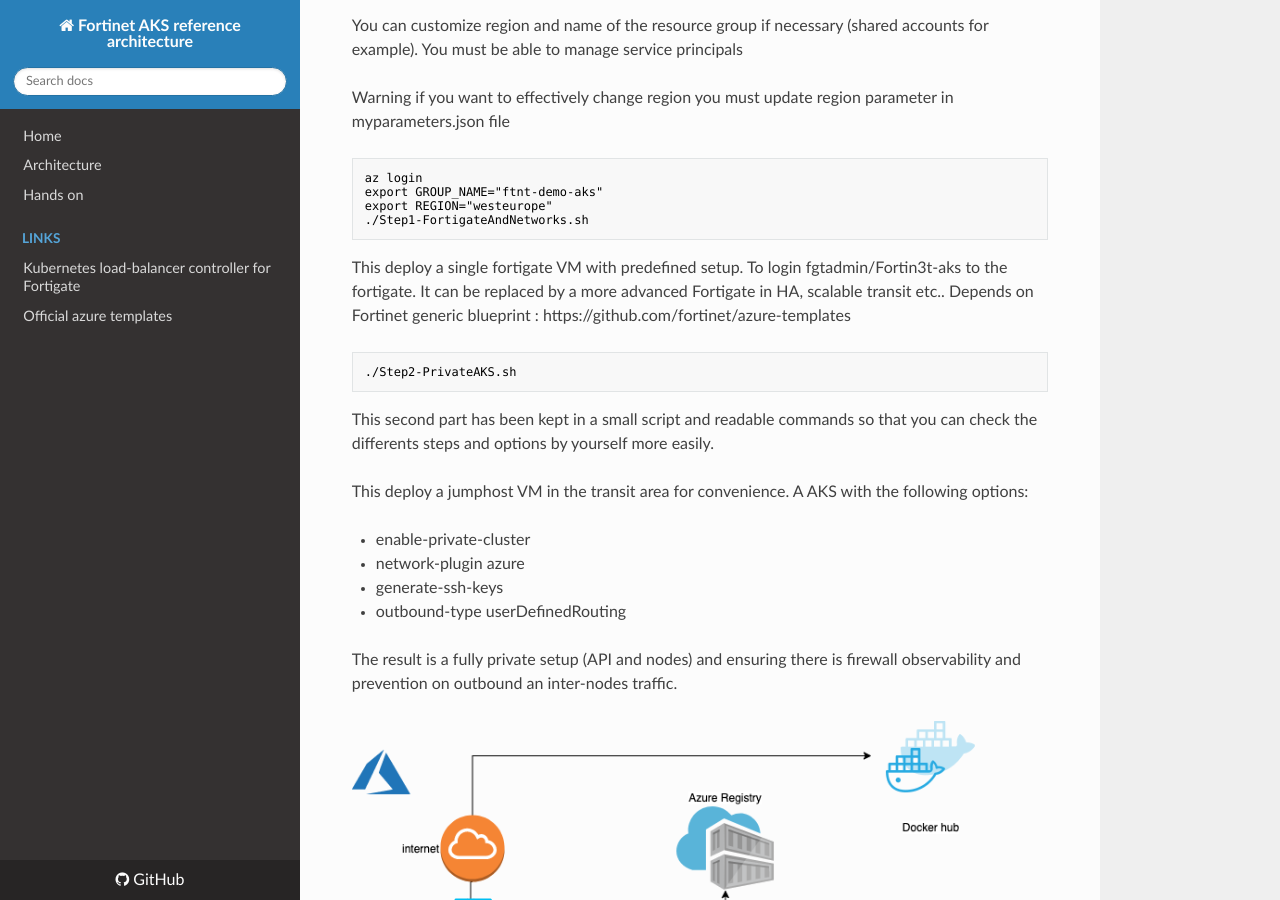
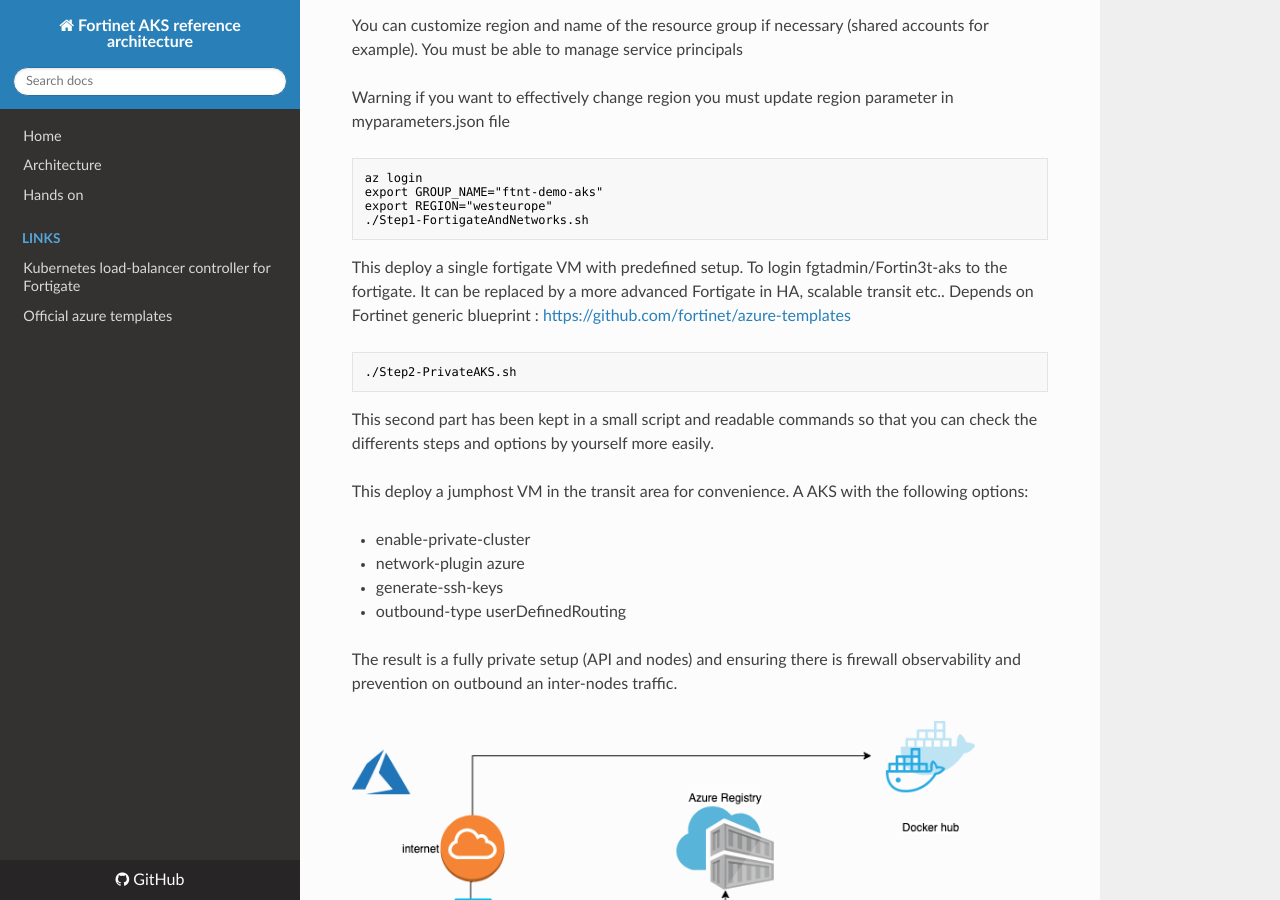
Before and after one commit to fortinet-solutions-cse/secured-AKS-refarch, an MkDocs documentation site: the page built from docs/JumphostUsage.md, in a window 1280 px wide and 900 px high, scrolled down 392 px. Built offline with MkDocs 1.6.1, drawn with Linux system fonts in a browser that asks for light colours; nearby versions of some CDN libraries.

````diff
--- a/docs/JumphostUsage.md
+++ b/docs/JumphostUsage.md
@@ -3,10 +3,12 @@
 Depending on your environement you will need Azure cli (Ansible at least 2.9 is good to have but optionnal)
 
 This section assume you already run:
+
 ```shell
 git clone https://github.com/fortinet-solutions-cse/secured-AKS-refarch
 cd secured-AKS-refarch
 ```
+
 ## Script to set the architecture
 
 You can customize region and name of the resource group if necessary (shared accounts for example). You must be able to manage service principals
@@ -19,15 +21,15 @@ export GROUP_NAME="ftnt-demo-aks"
 export REGION="westeurope"
 ./Step1-FortigateAndNetworks.sh
 ```
+
 This deploy a single fortigate VM with predefined setup. To login fgtadmin/Fortin3t-aks to the fortigate. It can be replaced by a more advanced Fortigate in HA, scalable transit etc..
-Depends on Fortinet generic blueprint : https://github.com/fortinet/azure-templates
-
+Depends on Fortinet generic blueprint : <https://github.com/fortinet/azure-templates>
 
 ```shell
 ./Step2-PrivateAKS.sh
 ```
+
 This second part has been kept in a small script and readable commands so that you can check the differents steps and options by yourself more easily.
-
 
 This deploy a jumphost VM in the transit area for convenience.
 A AKS with the following options:
@@ -45,12 +47,14 @@ The result is a fully private setup (API and nodes) and ensuring there is firewa
 If you prefer to run from the jumphost see at the end of this doc.
 
 In addition you must install Fortigate support for Ansible:
+
 ```shell
 ansible-galaxy collection install fortinet.fortios
 ```
 
 Apply configuration to the FGT.
 Replace the IP with the public IP of your fortigate. You may need to retry if experiencing a timeout.
+
 ```shell
 ansible-playbook fgt-playbook.yaml -i hosts -e ansible_host=52.174.188.48
 ```
@@ -59,11 +63,14 @@ ansible-playbook fgt-playbook.yaml -i hosts -e ansible_host=52.174.188.48
 
 If you want to use the jumphost in this setup, You can either use Azure BASTION access (not setup by default) or there is a redirection on the Fortigate.
 Find the Fortigate public IP (output of script or portal).
+
 ```shell
 ssh azureuser@<FGT IP> -p 2222
 ```
+
 Password is "Fortin3t-aks".
 To setup the Jumphost once logged on it:
+
 ```shell
 git clone https://github.com/fortinet-solutions-cse/secured-AKS-refarch
 cd secured-AKS-refarch/jumphost
@@ -77,20 +84,18 @@ az login
 
 Kubectl commands should work from this cli after this stage.
 
-
 If returning information you are good to go for the hands on demos part.
 It is an supported AKS so you can also follow [AKS Tutorial](https://docs.microsoft.com/en-us/azure/aks/tutorial-kubernetes-prepare-app)
 
-# Optionnal
+## Optionnal
 
-
-## running Ansible from the jumphost
-
+### running Ansible from the jumphost
 
 Once Step2 is completed:
 On the portal you can find the jumphost public IP and directly connect to it.
 
 Or you can ssh to the fortigate (fgtadmin/Fortin3t-aks) from there:
+
 ```shell
 exec ssh azureuser@172.27.40.73
 ```
@@ -105,9 +110,10 @@ export REGION="westeurope"
 ./Step3-WindowsNodes.sh
 ```
 
-# Cleaning
+## Cleaning
 
 Remove the resource group on the portal or:
+
 ```shell
 az group delete -g $GROUP_NAME -y
 ```
````
Also changed, not shown: docs/AKS-Private-secured.md (+5 -2 lines), docs/Hands_on_demos.md (+36 -12 lines), docs/LocalDockerandVPN.md (+11 -3 lines), docs/index.md (+0 -3 lines), 1 other file.
